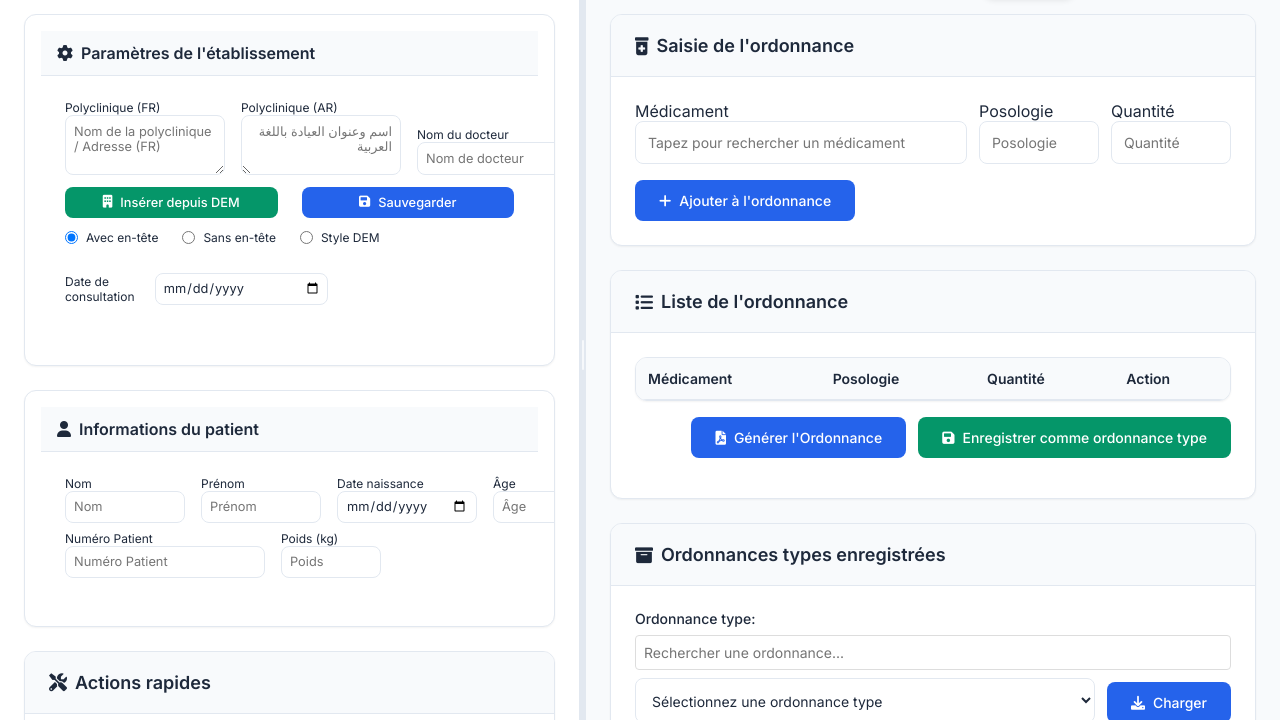
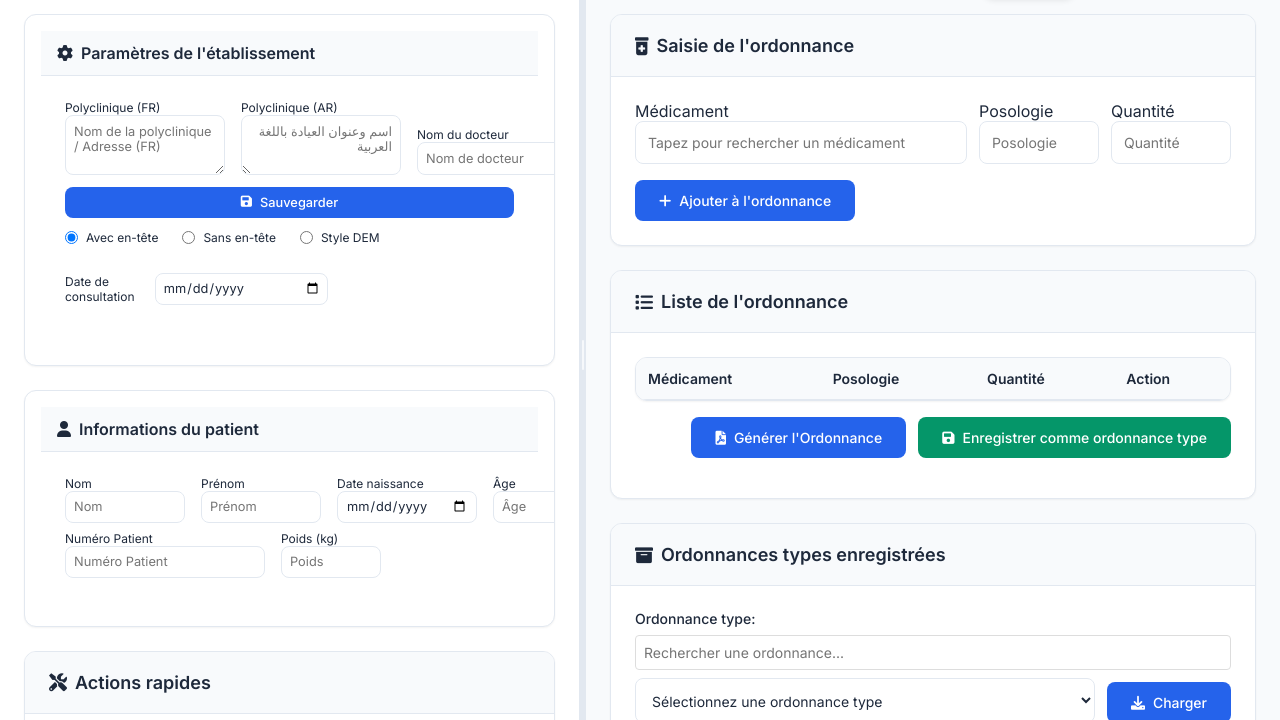
Before and after one commit to drkamel17/certificat_database, a browser extension: page ordonnance/ord.html in a window 1280 px wide. Shown: the part 80-800 px from the top of the page. Drawn offline with Linux system fonts and the light colour scheme.

Commit message:
suprission d'inserer depuis DEM

```diff
--- a/ordonnance/ord.html
+++ b/ordonnance/ord.html
@@ -831,10 +831,6 @@
                         </div>
 
                         <div class="form-row">
-                            <button id="etablissemnt" class="btn-secondary" style="flex: 1; margin-right: 0.5rem;">
-                                <i class="fas fa-building"></i>
-                                Insérer depuis DEM
-                            </button>
                             <button id="savePolycliniqueDocteur" class="btn-primary" style="flex: 1;">
                                 <i class="fas fa-save"></i>
                                 Sauvegarder
```
